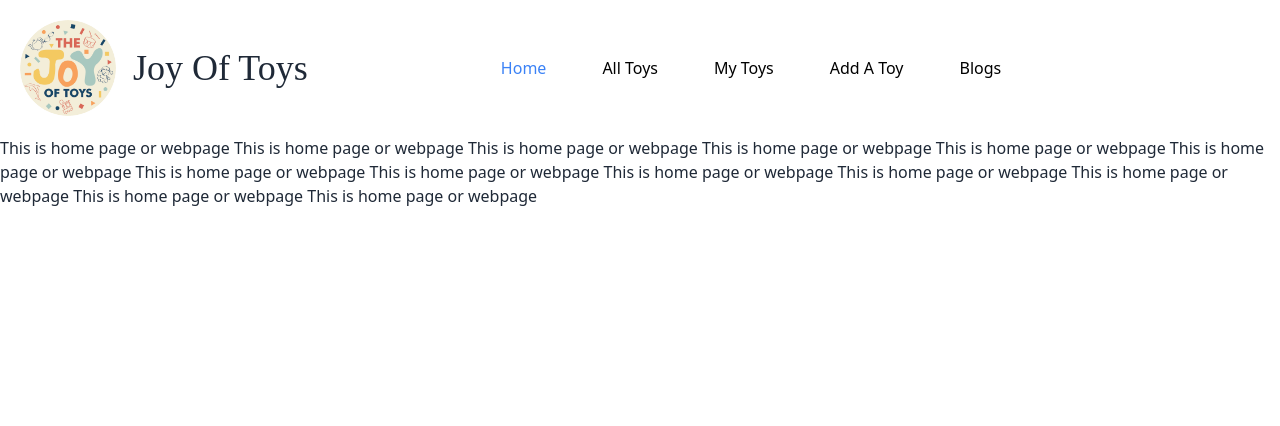
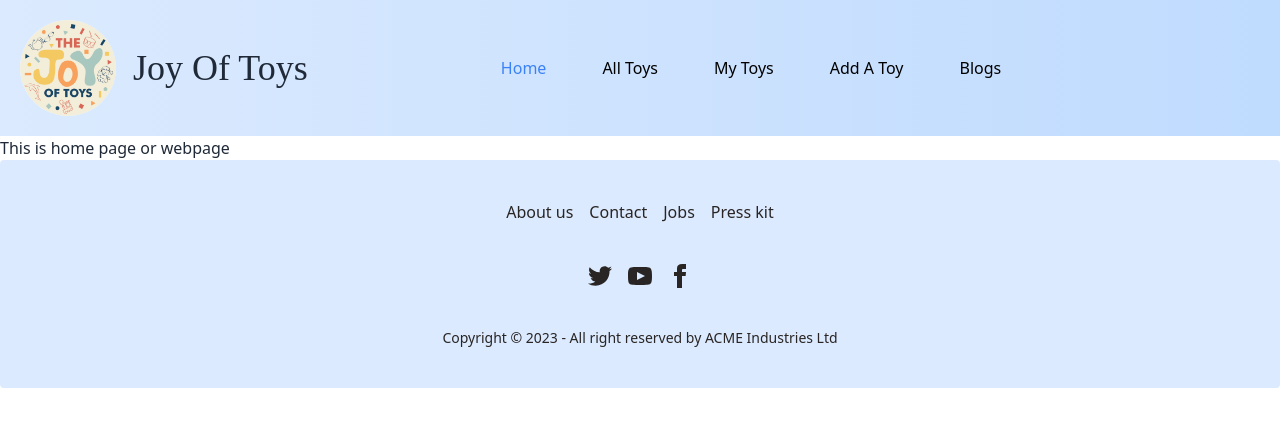
Before and after one commit to shamiulhaque1218/Joy-of-Toy, a React (Vite) app in the folder Joy-of-Toys/: page / in a window 1280 px wide. Shown: the top 426 px of the page. Built offline with nearby package versions, Linux system fonts and the light colour scheme.

Commit message:
footer done

```diff
--- a/Joy-of-Toys/src/App.jsx
+++ b/Joy-of-Toys/src/App.jsx
@@ -1,6 +1,7 @@
 import { Outlet } from 'react-router-dom'
 import './App.css'
 import Navbar from './component/Navbar/Navbar'
+import Footer from './component/footer/Footer'
 
 function App() {
 
@@ -10,6 +11,7 @@
       <Navbar> </Navbar>
       </div>
       <Outlet> </Outlet>
+      <Footer> </Footer>
     </div>
   )
 }
--- a/Joy-of-Toys/src/component/Home/Home.jsx
+++ b/Joy-of-Toys/src/component/Home/Home.jsx
@@ -4,18 +4,6 @@
 const Home = () => {
     return (
         <div>
-            This is home page or webpage
-            This is home page or webpage
-            This is home page or webpage
-            This is home page or webpage
-            This is home page or webpage
-            This is home page or webpage
-            This is home page or webpage
-            This is home page or webpage
-            This is home page or webpage
-            This is home page or webpage
-            This is home page or webpage
-            This is home page or webpage
             This is home page or webpage
 
         </div>
--- a/Joy-of-Toys/src/component/Navbar/Navbar.jsx
+++ b/Joy-of-Toys/src/component/Navbar/Navbar.jsx
@@ -7,7 +7,7 @@
     return (
         <div >
 
-<div className="navbar bg-base-100 lg:p-5 py-2">
+<div className="navbar bg-base-100 lg:p-5 py-2 bg-gradient-to-r from-blue-100 to-blue-200">
   <div className="navbar-center">
     <div className="dropdown">
       <label tabIndex={0} className="btn btn-ghost lg:hidden">
@@ -27,7 +27,7 @@
     <a className="btn btn-ghost normal-case text-4xl gFont font-light">  Joy Of Toys</a>
   </div>
   <div className="navbar-center hidden  lg:flex">
-    <ul className="menu menu-horizontal gap-6 px-40 text-md font-medium">
+    <ul className="menu menu-horizontal gap-6 px-40 text-base font-medium">
 
 
 
--- a/Joy-of-Toys/src/component/footer/Footer.jsx
+++ b/Joy-of-Toys/src/component/footer/Footer.jsx
@@ -1,7 +1,30 @@
+// eslint-disable-next-line no-unused-vars
 import React from 'react';
 
 const Footer = () => {
     return (
+        <div>
+
+<footer className="footer footer-center p-10 bg-blue-100 rounded text-stone-800 text-base">
+  <div className="grid grid-flow-col gap-4">
+    <a className="link link-hover">About us</a>
+    <a className="link link-hover">Contact</a>
+    <a className="link link-hover">Jobs</a>
+    <a className="link link-hover">Press kit</a>
+  </div>
+  <div>
+    <div className="grid grid-flow-col gap-4">
+      <a><svg xmlns="http://www.w3.org/2000/svg" width="24" height="24" viewBox="0 0 24 24" className="fill-current"><path d="M24 4.557c-.883.392-1.832.656-2.828.775 1.017-.609 1.798-1.574 2.165-2.724-.951.564-2.005.974-3.127 1.195-.897-.957-2.178-1.555-3.594-1.555-3.179 0-5.515 2.966-4.797 6.045-4.091-.205-7.719-2.165-10.148-5.144-1.29 2.213-.669 5.108 1.523 6.574-.806-.026-1.566-.247-2.229-.616-.054 2.281 1.581 4.415 3.949 4.89-.693.188-1.452.232-2.224.084.626 1.956 2.444 3.379 4.6 3.419-2.07 1.623-4.678 2.348-7.29 2.04 2.179 1.397 4.768 2.212 7.548 2.212 9.142 0 14.307-7.721 13.995-14.646.962-.695 1.797-1.562 2.457-2.549z"></path></svg></a>
+      <a><svg xmlns="http://www.w3.org/2000/svg" width="24" height="24" viewBox="0 0 24 24" className="fill-current"><path d="M19.615 3.184c-3.604-.246-11.631-.245-15.23 0-3.897.266-4.356 2.62-4.385 8.816.029 6.185.484 8.549 4.385 8.816 3.6.245 11.626.246 15.23 0 3.897-.266 4.356-2.62 4.385-8.816-.029-6.185-.484-8.549-4.385-8.816zm-10.615 12.816v-8l8 3.993-8 4.007z"></path></svg></a>
+      <a><svg xmlns="http://www.w3.org/2000/svg" width="24" height="24" viewBox="0 0 24 24" className="fill-current"><path d="M9 8h-3v4h3v12h5v-12h3.642l.358-4h-4v-1.667c0-.955.192-1.333 1.115-1.333h2.885v-5h-3.808c-3.596 0-5.192 1.583-5.192 4.615v3.385z"></path></svg></a>
+    </div>
+  </div>
+  <div >
+    <p className='text-sm'>Copyright © 2023 - All right reserved by ACME Industries Ltd</p>
+  </div>
+</footer>
+
+
 
         </div>
     );
```
